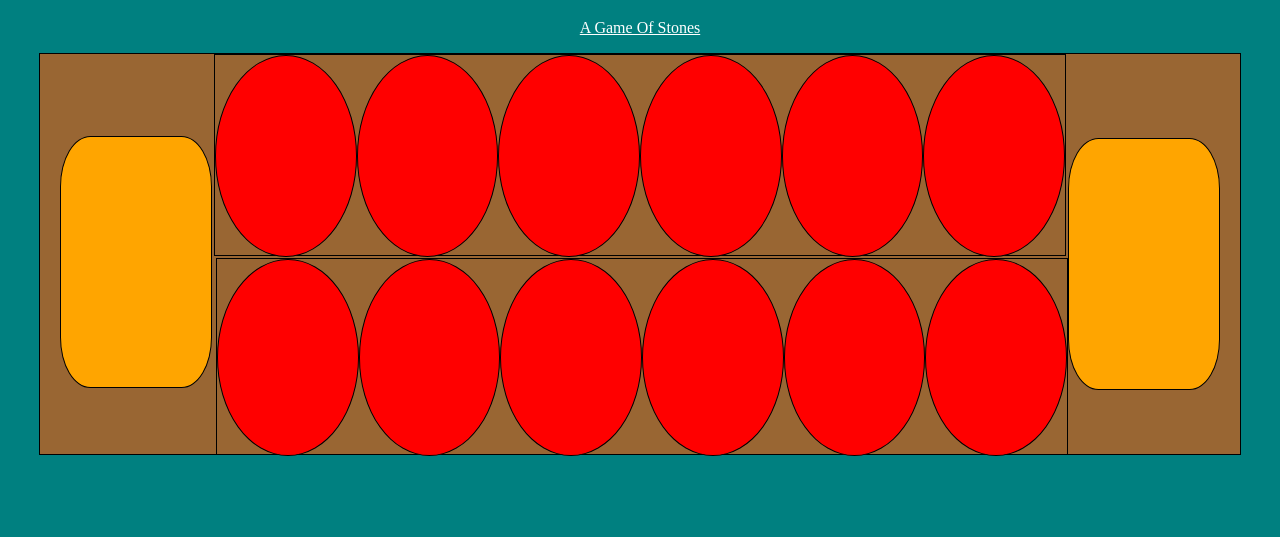
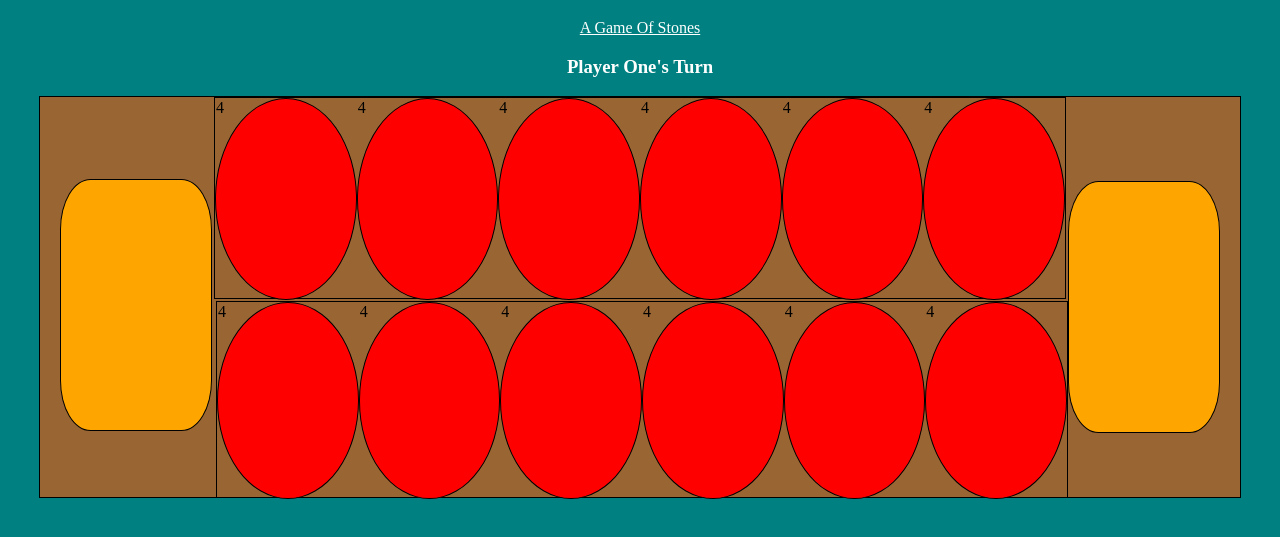
Before and after one commit to BrainEmber/BrainEmber.github.io, a plain HTML site: page index.html in a window 1280 px wide. Shown: the part 61-598 px from the top of the page. Drawn offline with nearby package versions, Linux system fonts and the light colour scheme.

Commit message:
got the value of 4 into my divs and made a player alternator

```diff
--- a/app.js
+++ b/app.js
@@ -1,18 +1,32 @@
-console.log('working');
-
-
 $(() => {
   console.log('working 2');
 
-  for(let i=0; i <= 5; i++){
+  let playerAlternate = true;
+
+  for(let i=1; i <= 6; i++){
     const $div = $('<div/>').addClass('container-top');
+    $($div).attr('id', 'top' + [i]);
+    $($div).html(4);
     $('#row-top').append($div);
   };
 
 
-  for(let i=0; i <= 5; i++) {
+  for(let i=1; i <= 6; i++) {
     const $div2 = $('<div/>').addClass('container-bottom');
+    $($div2).attr('id', 'bottom' + [i]);
+    $($div2).html(4);
     $('#row-bottom').append($div2);
+  }
+
+  const changePlayer = () => {
+    if(playerAlternate === true){
+      $('#player').text("Player Two's Turn");
+      playerAlternate = false;
+    }else {
+      $('#player').text("Player One's Turn");
+      playerAlternate = true
+    }
+
   }
 
 
@@ -25,4 +39,12 @@ $(() => {
 
 
 
+
+
+
+
+
+
+
+
 });
--- a/index.html
+++ b/index.html
@@ -13,6 +13,7 @@
   <body>
     <h1>Mancala</h1>
     <p>A Game Of Stones</p>
+    <h3 id='player'>Player One's Turn</h3>
     <div id='board'>
       <div id='top-board'>
         <div id='mancala1' class='mancala'></div>
--- a/style.css
+++ b/style.css
@@ -11,6 +11,12 @@ h1 {
 p {
   text-align: center;
   text-decoration: underline;
+  color: white;
+}
+
+h3 {
+  text-align: center;
+  text-decoration: inherit;
   color: white;
 }
 
```
